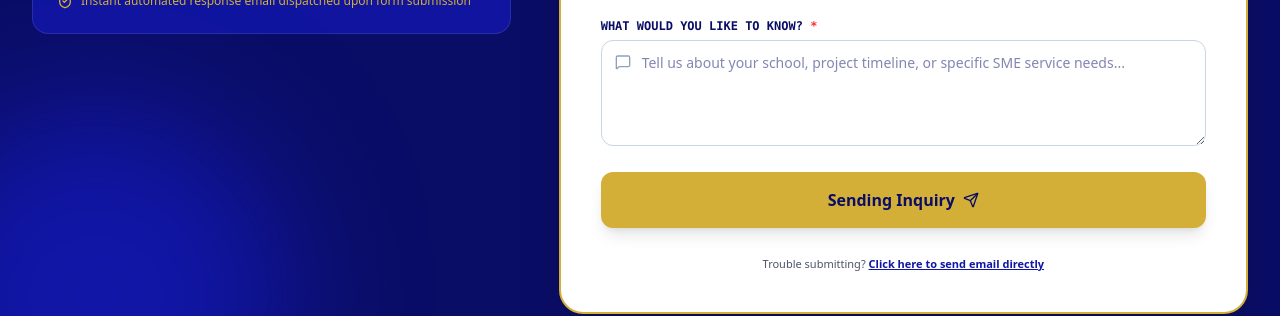
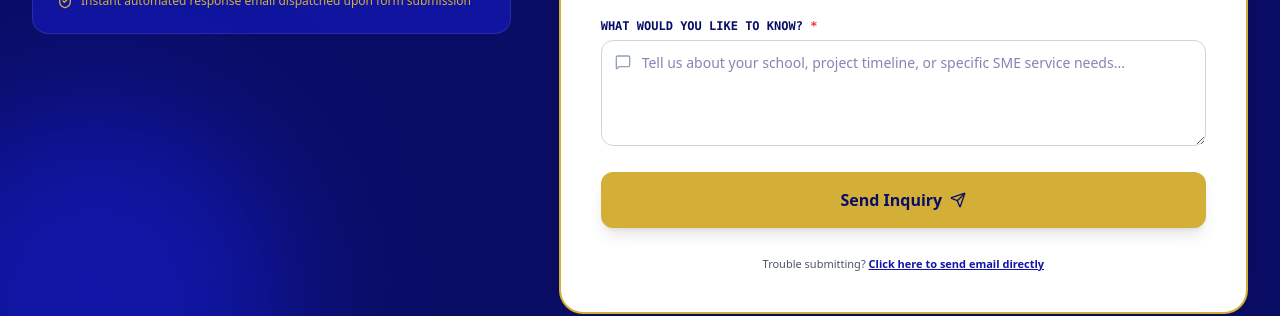
Before and after one commit to ogeitunu/sticktech_A, a React (Vite) app: page / in a window 1280 px wide. Shown: the part 6464-6780 px from the top of the page. Built offline with nearby package versions, Linux system fonts and the light colour scheme.

Commit message:
refactor: clean up email service and UI labels
Remove deprecated EmailJS configuration and update contact button text for consistency.

```diff
--- a/src/components/ContactFormSection.tsx
+++ b/src/components/ContactFormSection.tsx
@@ -352,7 +352,7 @@ export const ContactFormSection: React.FC<ContactFormSectionProps> = ({
                         </>
                       ) : (
                         <>
-                          <span>Sending Inquiry</span>
+                          <span>Send Inquiry</span>
                           <Send className="w-4 h-4 group-hover:translate-x-1 transition-transform" />
                         </>
                       )}
```
Also changed, not shown: 1 other file (tests, documents, lock files or other folders).
